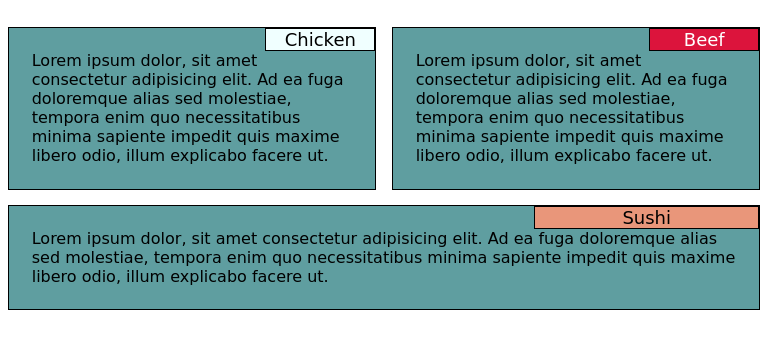
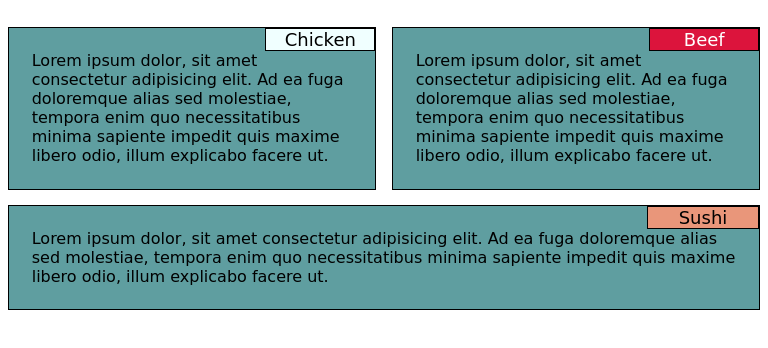
Before and after one commit to httparch/Coursera_Space, a plain HTML site: page mod2_solution/index.html in a window 768 px wide. Shown: the part 72-420 px from the top of the page. Drawn offline with Linux system fonts and the light colour scheme.

Commit message:
little changes

```diff
--- a/mod2_solution/css/styles.css
+++ b/mod2_solution/css/styles.css
@@ -101,6 +101,7 @@
 
     p#Sushi{
         background-color: darksalmon;
+        width: 15%;
     }
 
 }
```
